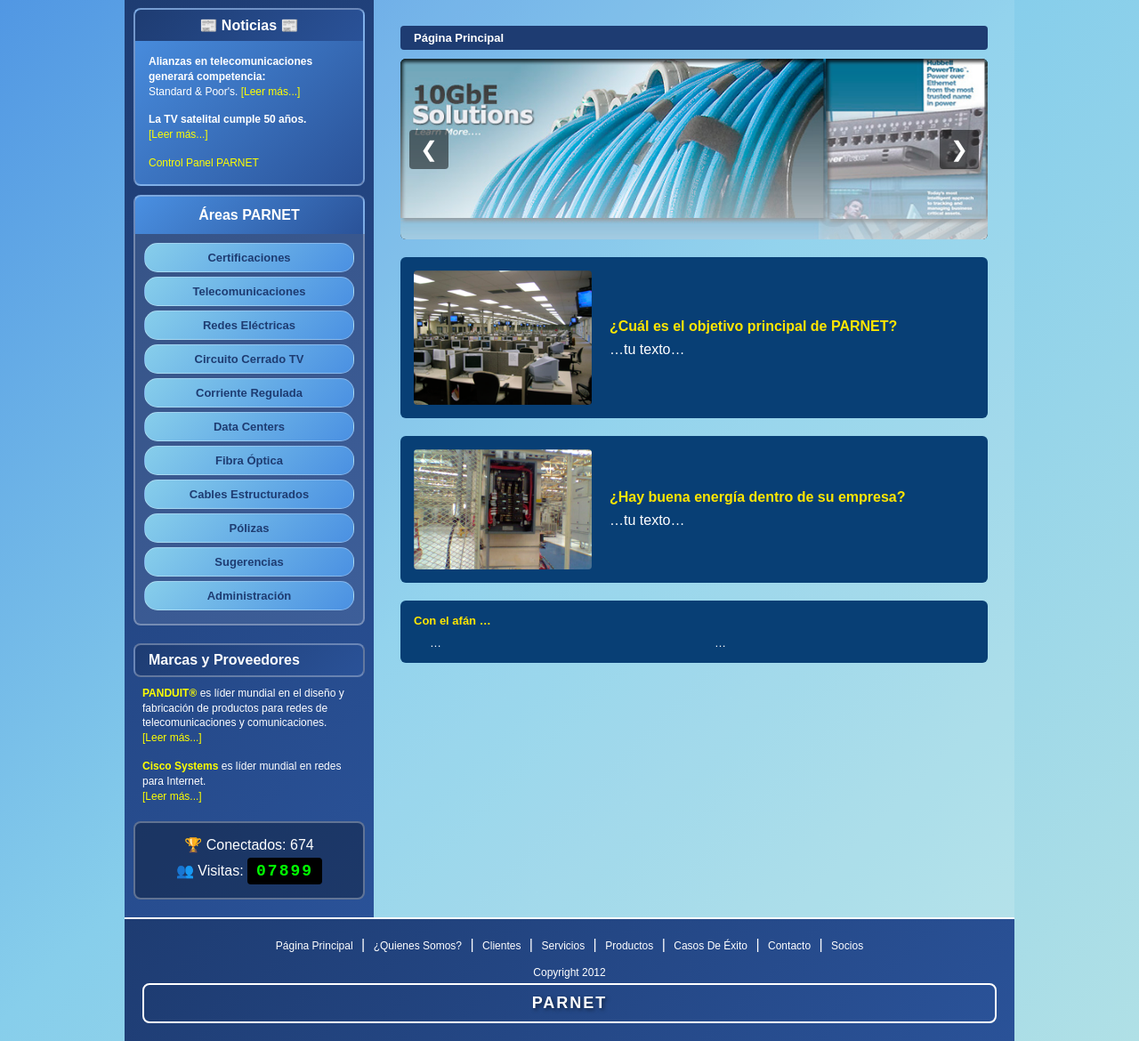
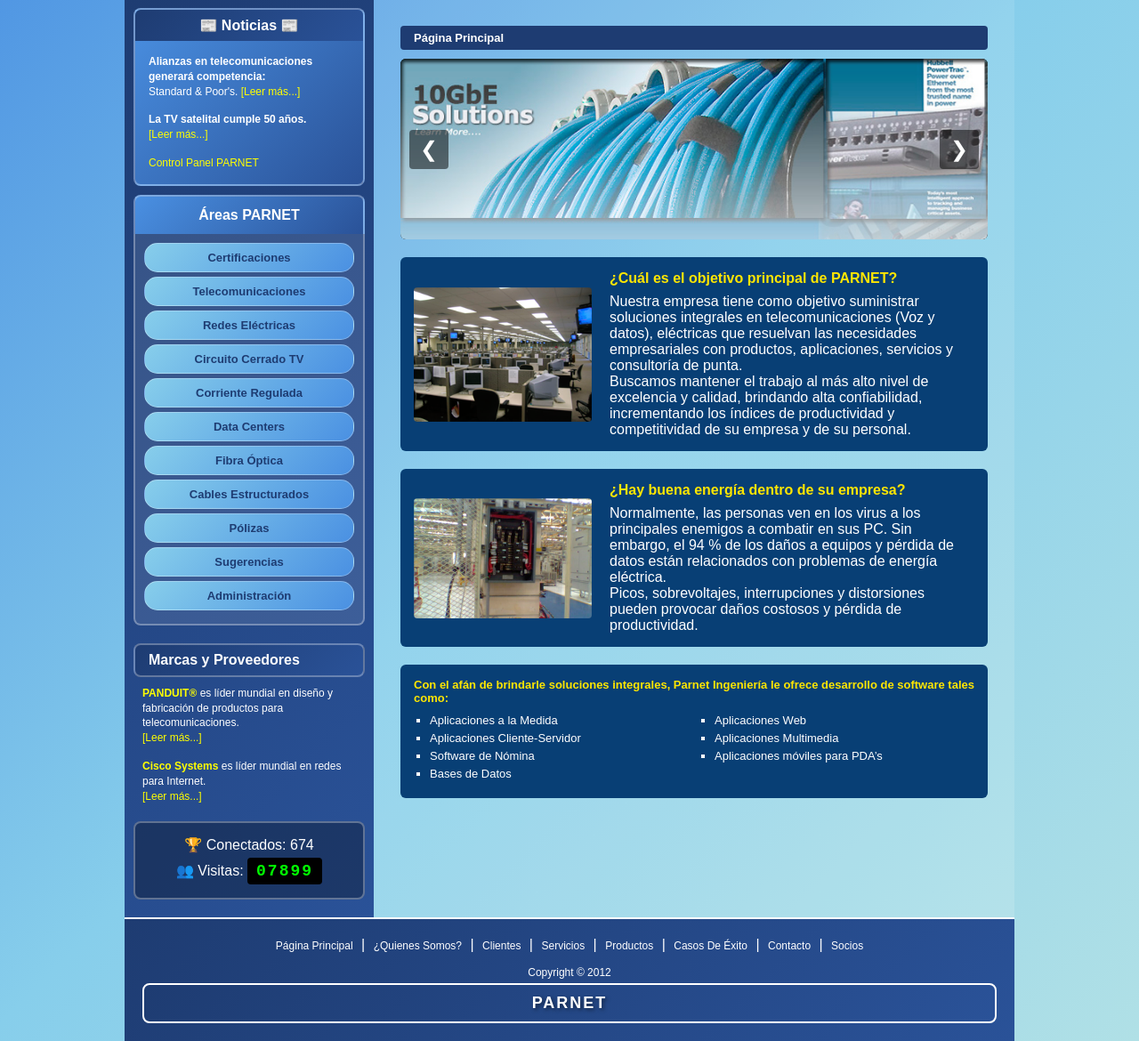
Before and after one commit to cecidavi/Partner, a Flask app: page / in a window 1280 px wide. Shown: the part 150-1320 px from the top of the page at 89% size. Run offline with Flask 3, Linux system fonts and the light colour scheme; parts of the project's set-up code (start-up, migrations or seed data) failed here and were passed over.

```diff
--- a/app/templates/base.html
+++ b/app/templates/base.html
@@ -42,6 +42,7 @@
         <main class="main-content">
             <!-- Sidebar -->
             <aside class="sidebar">
+                <!-- Noticias -->
                 <div class="news-section">
                     <div class="news-header">📰 Noticias 📰</div>
                     <div class="news-content">
@@ -53,6 +54,7 @@
                     </div>
                 </div>
 
+                <!-- Áreas -->
                 <div class="areas-section">
                     <div class="areas-header">Áreas PARNET</div>
                     <div class="areas-buttons">
@@ -70,10 +72,11 @@
                     </div>
                 </div>
 
+                <!-- Marcas -->
                 <div class="brands-section">
                     <div class="brands-header">Marcas y Proveedores</div>
                     <div class="brand-info">
-                        <span class="brand-name">PANDUIT®</span> es líder mundial en el diseño y fabricación de productos para redes de telecomunicaciones y comunicaciones.<br>
+                        <span class="brand-name">PANDUIT®</span> es líder mundial en diseño y fabricación de productos para telecomunicaciones.<br>
                         <a href="#" style="color: #ffff00;">[Leer más...]</a>
                     </div>
                     <div class="brand-info">
@@ -82,6 +85,7 @@
                     </div>
                 </div>
 
+                <!-- Estadísticas -->
                 <div class="stats-section">
                     <div class="counter">
                         <div>🏆 Conectados: 674</div>
@@ -93,6 +97,7 @@
             <!-- Content Area -->
             <div class="content-area">
                 {% block content %}
+                <!-- contenido por defecto -->
                 <div style="color: white; text-align: center; padding: 50px;">
                     <h2>Bienvenido a PARNET Ingeniería S.A. de C.V.</h2>
                     <p>Continuamente actualizamos el Sitio. Revisa nuestros estándares de calidad ISO 9000</p>
@@ -114,10 +119,13 @@
                 <a href="{{ url_for('public.socios') }}">Socios</a>
             </div>
             <div class="copyright">
-                Copyright 2012<br>
+                Copyright © 2012<br>
                 <div class="parnet-logo" style="font-size: 18px; margin-top: 5px;">PARNET</div>
             </div>
         </footer>
     </div>
+
+    {# Aquí cargamos scripts específicos de cada página #}
+    {% block extra_js %}{% endblock %}
 </body>
 </html>
--- a/app/templates/index.html
+++ b/app/templates/index.html
@@ -14,7 +14,6 @@
     margin-bottom: 10px;
     border-radius: 4px;
 }
-
 /* Carrusel */
 .carousel-container {
     position: relative;
@@ -40,7 +39,6 @@
     object-fit: cover;
     display: block;
 }
-
 /* Botones siguiente/anterior */
 .carousel-btn {
     position: absolute;
@@ -79,7 +77,6 @@
     color: #ffe600;
     margin-bottom: 8px;
 }
-
 /* Sección de software */
 .software-section {
     background: #083f75;
@@ -114,10 +111,12 @@
       <img src="{{ url_for('static', filename='img/representacion_flash.png') }}" alt="Banner 1">
     </div>
     <div class="carousel-slide">
-          <img src="https://external-content.duckduckgo.com/iu/?u=https%3A%2F%2Ftse2.mm.bing.net%2Fth%3Fid%3DOIP.NqOw_8RwEBdh1TVbUjznygHaEK%26pid%3DApi" alt="Banner 2">
+      <img src="https://external-content.duckduckgo.com/iu/?u=https%3A%2F%2Ftse2.mm.bing.net%2Fth%3Fid%3DOIP.NqOw_8RwEBdh1TVbUjznygHaEK%26pid%3DApi"
+           alt="Banner 2">
     </div>
     <div class="carousel-slide">
-          <img src="https://external-content.duckduckgo.com/iu/?u=https%3A%2F%2Ftse4.mm.bing.net%2Fth%3Fid%3DOIP.CrSIg1ng_FCihi4wdlSDawHaC-%26pid%3DApi" alt="Banner 3">
+      <img src="https://external-content.duckduckgo.com/iu/?u=https%3A%2F%2Ftse4.mm.bing.net%2Fth%3Fid%3DOIP.CrSIg1ng_FCihi4wdlSDawHaC-%26pid%3DApi"
+           alt="Banner 3">
     </div>
     <button class="carousel-btn prev">❮</button>
     <button class="carousel-btn next">❯</button>
@@ -128,7 +127,16 @@
     <img src="{{ url_for('static', filename='img/Callcentre.png') }}" alt="Objetivo PARNET">
     <div class="section-content">
       <div class="section-title">¿Cuál es el objetivo principal de PARNET?</div>
-      <p>…tu texto…</p>
+      <p>
+        Nuestra empresa tiene como objetivo suministrar soluciones integrales en
+        telecomunicaciones (Voz y datos), eléctricas que resuelvan las necesidades
+        empresariales con productos, aplicaciones, servicios y consultoría de punta.
+      </p>
+      <p>
+        Buscamos mantener el trabajo al más alto nivel de excelencia y calidad,
+        brindando alta confiabilidad, incrementando los índices de productividad
+        y competitividad de su empresa y de su personal.
+      </p>
     </div>
   </div>
 
@@ -137,16 +145,33 @@
     <img src="{{ url_for('static', filename='img/Imax.png') }}" alt="Energía Eléctrica">
     <div class="section-content">
       <div class="section-title">¿Hay buena energía dentro de su empresa?</div>
-      <p>…tu texto…</p>
+      <p>
+        Normalmente, las personas ven en los virus a los principales enemigos
+        a combatir en sus PC. Sin embargo, el 94 % de los daños a equipos y
+        pérdida de datos están relacionados con problemas de energía eléctrica.
+      </p>
+      <p>
+        Picos, sobrevoltajes, interrupciones y distorsiones pueden provocar
+        daños costosos y pérdida de productividad.
+      </p>
     </div>
   </div>
 
   <!-- Sección de Software -->
   <div class="software-section">
-    <b>Con el afán …</b>
+    <b>Con el afán de brindarle soluciones integrales, Parnet Ingeniería le ofrece desarrollo de software tales como:</b>
     <div class="software-columns">
-      <ul>…</ul>
-      <ul>…</ul>
+      <ul>
+        <li>Aplicaciones a la Medida</li>
+        <li>Aplicaciones Cliente-Servidor</li>
+        <li>Software de Nómina</li>
+        <li>Bases de Datos</li>
+      </ul>
+      <ul>
+        <li>Aplicaciones Web</li>
+        <li>Aplicaciones Multimedia</li>
+        <li>Aplicaciones móviles para PDA’s</li>
+      </ul>
     </div>
   </div>
 {% endblock %}
```
Lines whose indentation alone changed are shown as unchanged.
